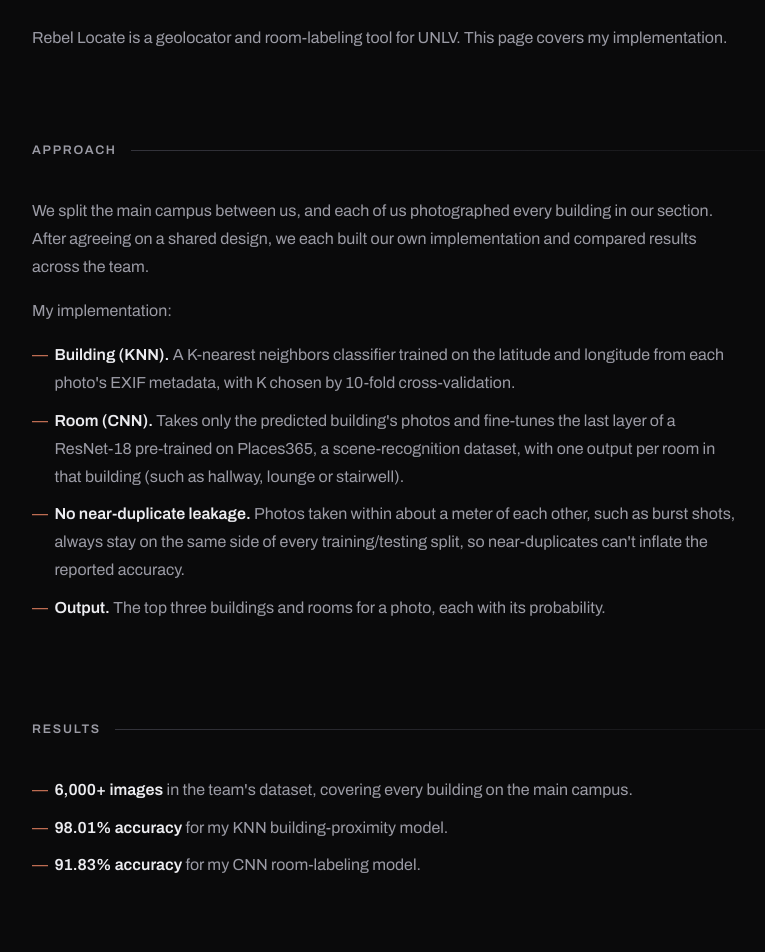
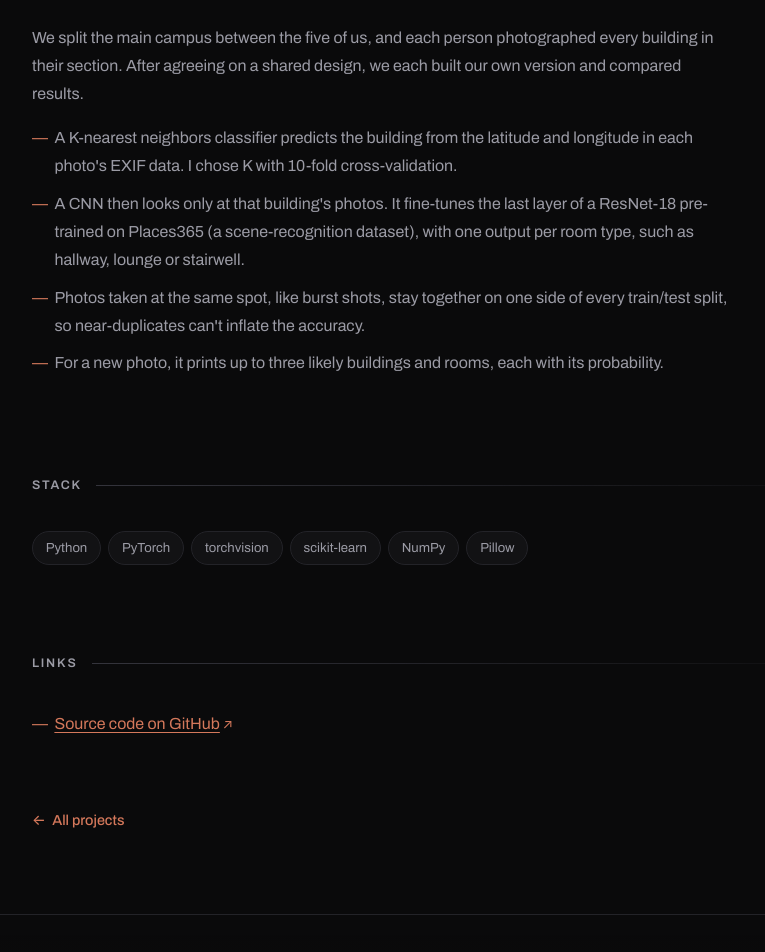
Before and after one commit to EthanT-young/portfolio, a React (Vite) app: page /projects/rebel-locate in a window 1280 px wide. Shown: the part 720-1672 px from the top of the page, without its empty margins (160-925 px from the left). Built offline with nearby package versions, Linux system fonts and the light colour scheme.

Commit message:
Tighten Rebel Locate page wording
Rewrite the lede, teaser and summary for clarity, drop the Overview and
Results sections that repeated the stat cards, and correct the approach
details: room type outputs, up to three predictions, and same-spot
grouping instead of a one-meter radius.

```diff
--- a/src/data/content.ts
+++ b/src/data/content.ts
@@ -97,8 +97,8 @@ export const projects: ProjectSummary[] = [
     date: 'Jan 2025 – May 2025',
     datetime: '2025-01',
     tech: 'Python · PyTorch · scikit-learn · NumPy',
-    teaser: 'Team machine learning course project that locates UNLV buildings from the GPS data in photos. My KNN model found the building with 98.01% accuracy, and my CNN labeled the room with 91.83%.',
-    summary: 'A team project for my machine learning course that locates the UNLV building a photo was taken near from its GPS metadata and labels the type of room. My KNN building model reached 98.01% accuracy, and my CNN room model reached 91.83%.',
+    teaser: 'A team machine learning project that uses the GPS data in a photo to find which UNLV building it was taken near. My KNN model found the building with 98.01% accuracy, and my CNN labeled the room with 91.83%.',
+    summary: 'Rebel Locate reads a photo\'s GPS metadata to work out which UNLV building it was taken near, then identifies what kind of room it shows. My KNN model picked the right building 98.01% of the time, and my CNN labeled the room correctly 91.83% of the time.',
   },
 ];
 
--- a/src/pages/RebelLocate.tsx
+++ b/src/pages/RebelLocate.tsx
@@ -9,7 +9,7 @@ export function RebelLocate() {
       <PageHero
         crumbs={[{ label: 'Home', to: '/' }, { label: 'Projects', to: '/projects/' }, { label: 'Rebel Locate' }]}
         title="Rebel Locate"
-        lede="A team project for my machine learning course: locating the UNLV building a photo was taken near from its GPS metadata, and labeling the type of room. On the team's 6,000+ image dataset, my KNN building model reached 98.01% accuracy and my CNN room model reached 91.83%."
+        lede="A team project for my machine learning course. Rebel Locate reads a photo's GPS metadata to work out which UNLV building it was taken near, then identifies what kind of room it shows. My KNN model picked the right building 98.01% of the time, and my CNN labeled the room correctly 91.83% of the time."
         meta={
           <>
             <time className="mono-meta" dateTime="2025-01">
@@ -36,53 +36,27 @@ export function RebelLocate() {
         </div>
       </Reveal>
 
-      <DetailSection title="Overview">
-        <Reveal className="prose">
-          <p>Rebel Locate is a geolocator and room-labeling tool for UNLV. This page covers my implementation.</p>
-        </Reveal>
-      </DetailSection>
-
       <DetailSection title="Approach">
         <Reveal className="prose">
           <p>
-            We split the main campus between us, and each of us photographed every building in our section. After
-            agreeing on a shared design, we each built our own implementation and compared results across the team.
+            We split the main campus between the five of us, and each person photographed every building in their
+            section. After agreeing on a shared design, we each built our own version and compared results.
           </p>
-          <p>My implementation:</p>
           <ul className="dash-list">
             <li>
-              <strong>Building (KNN).</strong> A K-nearest neighbors classifier trained on the latitude and longitude
-              from each photo's EXIF metadata, with K chosen by 10-fold cross-validation.
+              A K-nearest neighbors classifier predicts the building from the latitude and longitude in each photo's
+              EXIF data. I chose K with 10-fold cross-validation.
             </li>
             <li>
-              <strong>Room (CNN).</strong> Takes only the predicted building's photos and fine-tunes the last layer of a
-              ResNet-18 pre-trained on Places365, a scene-recognition dataset, with one output per room in that building
-              (such as hallway, lounge or stairwell).
+              A CNN then looks only at that building's photos. It fine-tunes the last layer of a ResNet-18 pre-trained
+              on Places365 (a scene-recognition dataset), with one output per room type, such as hallway, lounge or
+              stairwell.
             </li>
             <li>
-              <strong>No near-duplicate leakage.</strong> Photos taken within about a meter of each other, such as burst
-              shots, always stay on the same side of every training/testing split, so near-duplicates can't inflate the
-              reported accuracy.
+              Photos taken at the same spot, like burst shots, stay together on one side of every train/test split, so
+              near-duplicates can't inflate the accuracy.
             </li>
-            <li>
-              <strong>Output.</strong> The top three buildings and rooms for a photo, each with its probability.
-            </li>
-          </ul>
-        </Reveal>
-      </DetailSection>
-
-      <DetailSection title="Results">
-        <Reveal className="prose">
-          <ul className="dash-list">
-            <li>
-              <strong>6,000+ images</strong> in the team's dataset, covering every building on the main campus.
-            </li>
-            <li>
-              <strong>98.01% accuracy</strong> for my KNN building-proximity model.
-            </li>
-            <li>
-              <strong>91.83% accuracy</strong> for my CNN room-labeling model.
-            </li>
+            <li>For a new photo, it prints up to three likely buildings and rooms, each with its probability.</li>
           </ul>
         </Reveal>
       </DetailSection>
@@ -95,8 +69,7 @@ export function RebelLocate() {
         <Reveal className="prose">
           <ul className="dash-list">
             <li>
-              <ExtLink href="https://github.com/EthanT-young/Rebel-Locate">Source code on GitHub</ExtLink> (my
-              implementation)
+              <ExtLink href="https://github.com/EthanT-young/Rebel-Locate">Source code on GitHub</ExtLink>
             </li>
           </ul>
         </Reveal>
```
